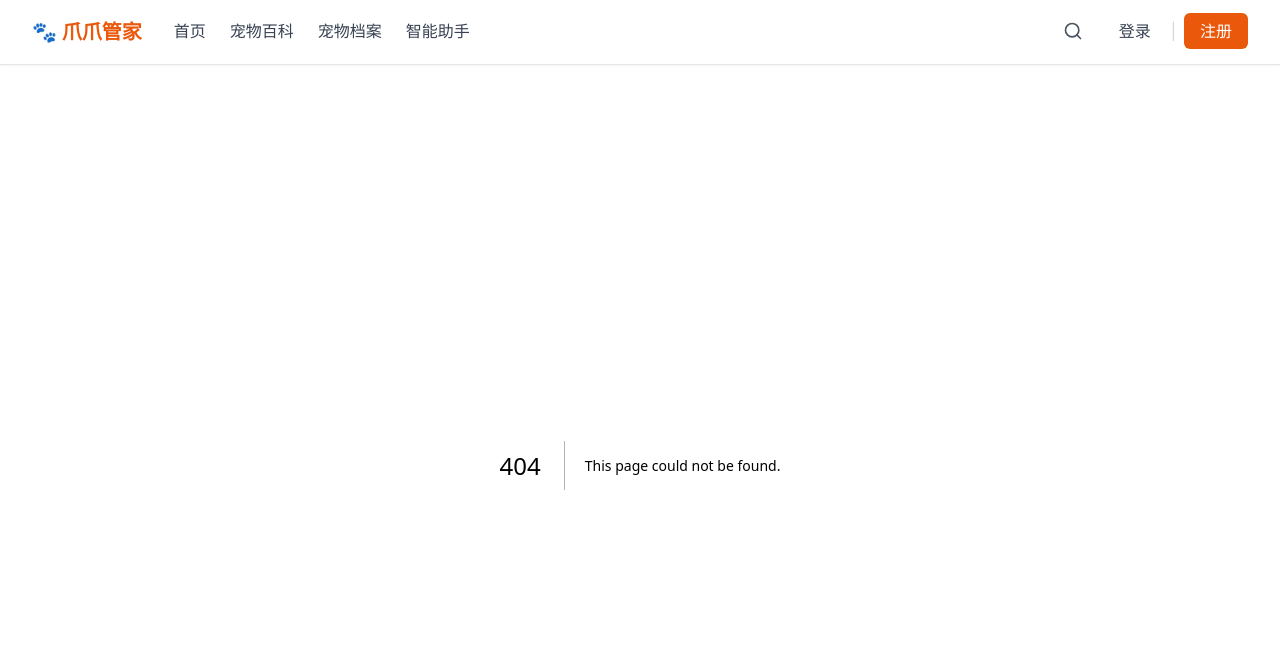
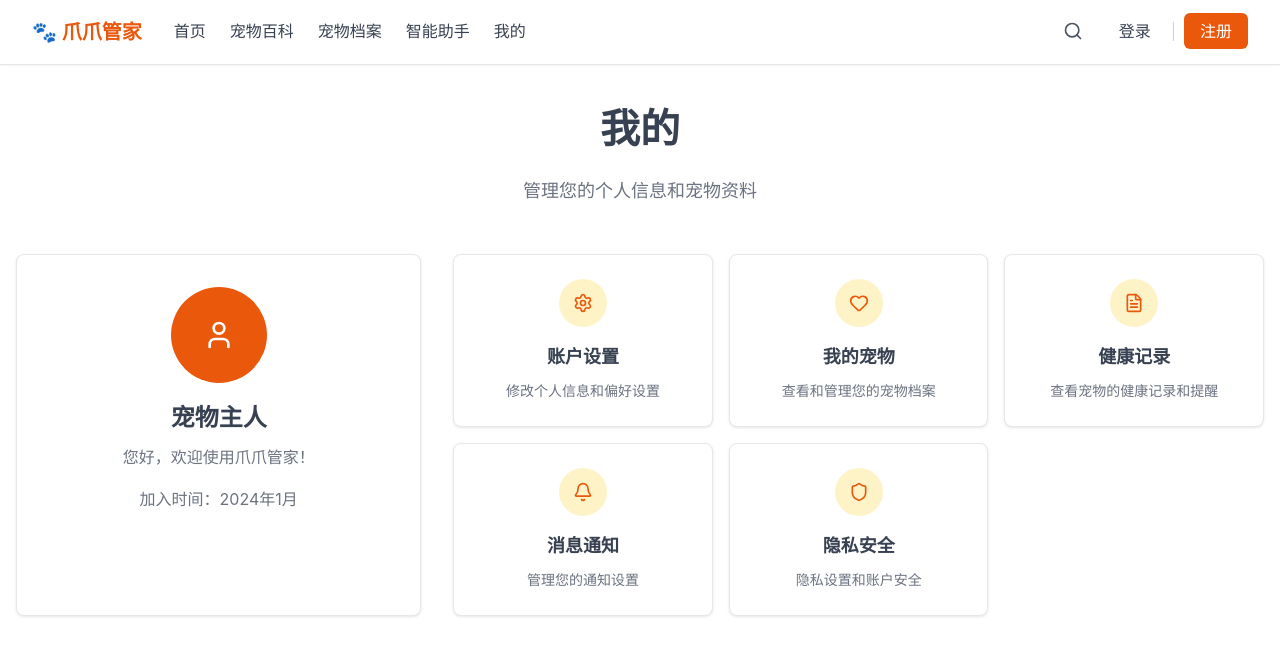
Before and after one commit to 1975539727/pet-manager, a Next.js app: page /profile in a window 1280 px wide. Before the commit this address had no page. Shown: the top 656 px of the page. Built offline with nearby package versions, Linux system fonts and the light colour scheme.

Commit message:
新增我的功能

```diff
--- /dev/null
+++ b/src/app/profile/page.tsx
@@ -0,0 +1,189 @@
+'use client';
+
+import styled from 'styled-components';
+import { User, Settings, Heart, FileText, Bell, Shield } from 'lucide-react';
+
+const Container = styled.div`
+  max-width: 80rem;
+  margin: 0 auto;
+  padding: 2rem 1rem;
+`;
+
+const Header = styled.div`
+  text-align: center;
+  margin-bottom: 3rem;
+`;
+
+const Title = styled.h1`
+  font-size: 2.5rem;
+  font-weight: 700;
+  color: #374151;
+  margin-bottom: 1rem;
+`;
+
+const Subtitle = styled.p`
+  font-size: 1.125rem;
+  color: #6b7280;
+`;
+
+const ProfileSection = styled.div`
+  display: grid;
+  grid-template-columns: 1fr;
+  gap: 2rem;
+  margin-bottom: 3rem;
+
+  @media (min-width: 1024px) {
+    grid-template-columns: 1fr 2fr;
+  }
+`;
+
+const ProfileCard = styled.div`
+  background: white;
+  border-radius: 0.5rem;
+  padding: 2rem;
+  box-shadow: 0 1px 3px 0 rgb(0 0 0 / 0.1);
+  border: 1px solid #e5e7eb;
+`;
+
+const Avatar = styled.div`
+  width: 6rem;
+  height: 6rem;
+  background: #ea580c;
+  border-radius: 50%;
+  display: flex;
+  align-items: center;
+  justify-content: center;
+  margin: 0 auto 1rem;
+  color: white;
+  font-size: 2rem;
+`;
+
+const UserName = styled.h2`
+  font-size: 1.5rem;
+  font-weight: 600;
+  color: #374151;
+  text-align: center;
+  margin-bottom: 0.5rem;
+`;
+
+const UserInfo = styled.p`
+  color: #6b7280;
+  text-align: center;
+  margin-bottom: 1rem;
+`;
+
+const QuickActions = styled.div`
+  display: grid;
+  grid-template-columns: repeat(2, 1fr);
+  gap: 1rem;
+
+  @media (min-width: 768px) {
+    grid-template-columns: repeat(3, 1fr);
+  }
+`;
+
+const ActionCard = styled.div`
+  background: white;
+  border-radius: 0.5rem;
+  padding: 1.5rem;
+  box-shadow: 0 1px 3px 0 rgb(0 0 0 / 0.1);
+  border: 1px solid #e5e7eb;
+  text-align: center;
+  cursor: pointer;
+  transition: all 0.2s;
+
+  &:hover {
+    box-shadow: 0 4px 6px -1px rgb(0 0 0 / 0.1);
+    transform: translateY(-2px);
+  }
+`;
+
+const ActionIcon = styled.div`
+  width: 3rem;
+  height: 3rem;
+  background: #fef3c7;
+  border-radius: 50%;
+  display: flex;
+  align-items: center;
+  justify-content: center;
+  margin: 0 auto 1rem;
+  color: #ea580c;
+`;
+
+const ActionTitle = styled.h3`
+  font-size: 1.125rem;
+  font-weight: 600;
+  color: #374151;
+  margin-bottom: 0.5rem;
+`;
+
+const ActionDescription = styled.p`
+  color: #6b7280;
+  font-size: 0.875rem;
+`;
+
+export default function ProfilePage() {
+  return (
+    <Container>
+      <Header>
+        <Title>我的</Title>
+        <Subtitle>管理您的个人信息和宠物资料</Subtitle>
+      </Header>
+
+      <ProfileSection>
+        <ProfileCard>
+          <Avatar>
+            <User size={32} />
+          </Avatar>
+          <UserName>宠物主人</UserName>
+          <UserInfo>您好，欢迎使用爪爪管家！</UserInfo>
+          <UserInfo>加入时间：2024年1月</UserInfo>
+        </ProfileCard>
+
+        <div>
+          <QuickActions>
+            <ActionCard>
+              <ActionIcon>
+                <Settings size={20} />
+              </ActionIcon>
+              <ActionTitle>账户设置</ActionTitle>
+              <ActionDescription>修改个人信息和偏好设置</ActionDescription>
+            </ActionCard>
+
+            <ActionCard>
+              <ActionIcon>
+                <Heart size={20} />
+              </ActionIcon>
+              <ActionTitle>我的宠物</ActionTitle>
+              <ActionDescription>查看和管理您的宠物档案</ActionDescription>
+            </ActionCard>
+
+            <ActionCard>
+              <ActionIcon>
+                <FileText size={20} />
+              </ActionIcon>
+              <ActionTitle>健康记录</ActionTitle>
+              <ActionDescription>查看宠物的健康记录和提醒</ActionDescription>
+            </ActionCard>
+
+            <ActionCard>
+              <ActionIcon>
+                <Bell size={20} />
+              </ActionIcon>
+              <ActionTitle>消息通知</ActionTitle>
+              <ActionDescription>管理您的通知设置</ActionDescription>
+            </ActionCard>
+
+            <ActionCard>
+              <ActionIcon>
+                <Shield size={20} />
+              </ActionIcon>
+              <ActionTitle>隐私安全</ActionTitle>
+              <ActionDescription>隐私设置和账户安全</ActionDescription>
+            </ActionCard>
+          </QuickActions>
+        </div>
+      </ProfileSection>
+    </Container>
+  );
+}
--- a/src/components/Navbar.tsx
+++ b/src/components/Navbar.tsx
@@ -191,6 +191,9 @@ export default function Navbar() {
               <Link href="/assistant">
                 <NavLink>智能助手</NavLink>
               </Link>
+              <Link href="/profile">
+                <NavLink>我的</NavLink>
+              </Link>
             </NavLinks>
           </LeftSection>
 
@@ -243,6 +246,9 @@ export default function Navbar() {
         <Link href="/assistant">
           <MobileMenuLink>智能助手</MobileMenuLink>
         </Link>
+        <Link href="/profile">
+          <MobileMenuLink>我的</MobileMenuLink>
+        </Link>
       </MobileMenu>
     </Nav>
   );
```
Also changed, not shown: 1 other file (tests, documents, lock files or other folders).
